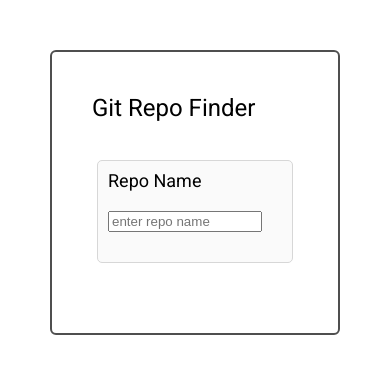
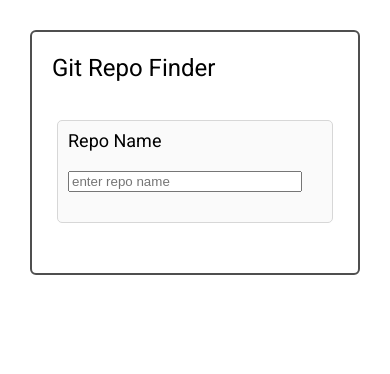
Before and after one commit to itbali/gitFinderNG, an Angular app: page / in a window 390 px wide. Shown: the top 374 px of the page. Built offline with nearby package versions, Linux system fonts and the light colour scheme.

Commit message:
Исправил баг, когда при стирании до 1 и 0 символов оставались старые результаты. Так же поправил стили на мобиле

```diff
--- a/src/app/app.component.css
+++ b/src/app/app.component.css
@@ -16,3 +16,10 @@
     margin: 50px;
     }
   }
+
+@media (max-width: 600px) {
+  .container{
+    margin: 30px;
+    padding: 20px;
+    }
+  }
--- a/src/app/components/repos/repos.component.ts
+++ b/src/app/components/repos/repos.component.ts
@@ -106,6 +106,7 @@ export class ReposComponent implements OnInit {
           })
 
         } else {
+          this.repos = []
           this.errorText = 'минимум 2 символа'
         }
       },
```
